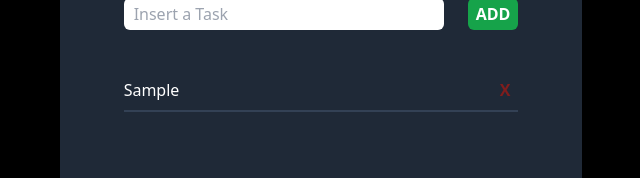
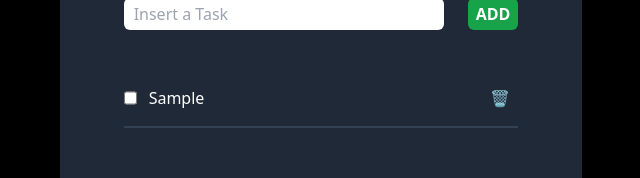
Before and after one commit to Fr3nk21/to-do-list, a React (Create React App) app: page / in a window 1280 px wide. Both pictures are taken after typing "Sample" into the empty fields and a click on the button "ADD". Shown: the part 282-460 px from the top of the page, without its empty margins (319-959 px from the left). Built offline with nearby package versions, Linux system fonts and the light colour scheme.

Commit message:
underline task

```diff
--- a/src/components/TasksList.js
+++ b/src/components/TasksList.js
@@ -7,14 +7,21 @@ export default function TasksList({ tasks, onRemoveTask }) {
         {tasks.map((task) => (
           <li
             key={task.id}
-            className="flex flex-row justify-between text-white border-b-2 border-slate-700 border-solid"
+            className="flex flex-row text-white border-b-2 border-slate-700 border-solid py-3"
           >
-            <div className="justify-center align-middle py-2">{task.text}</div>
+            {" "}
+            <input type="checkbox" id="taskNumber" className="my-checkbox" />
+            <label
+              for="taskNumber"
+              className="content-center ml-3 checkbox-label"
+            >
+              {task.text}
+            </label>
             <button
               onClick={() => onRemoveTask(task.id)}
-              className="px-2 py-1 ml-6 rounded-md text-red-900 font-sans uppercase font-bold hover:text-white hover:bg-red-800 duration-300"
+              className="px-2 py-1 ml-auto rounded-md text-red-900 font-sans uppercase font-bold hover:text-white hover:bg-red-800 duration-300"
             >
-              X
+              🗑️
             </button>
           </li>
         ))}
--- a/src/styles.css
+++ b/src/styles.css
@@ -11,3 +11,7 @@ body {
 input {
   padding-left: 10px;
 }
+
+.my-checkbox:checked + .checkbox-label {
+  text-decoration: line-through;
+}
```
